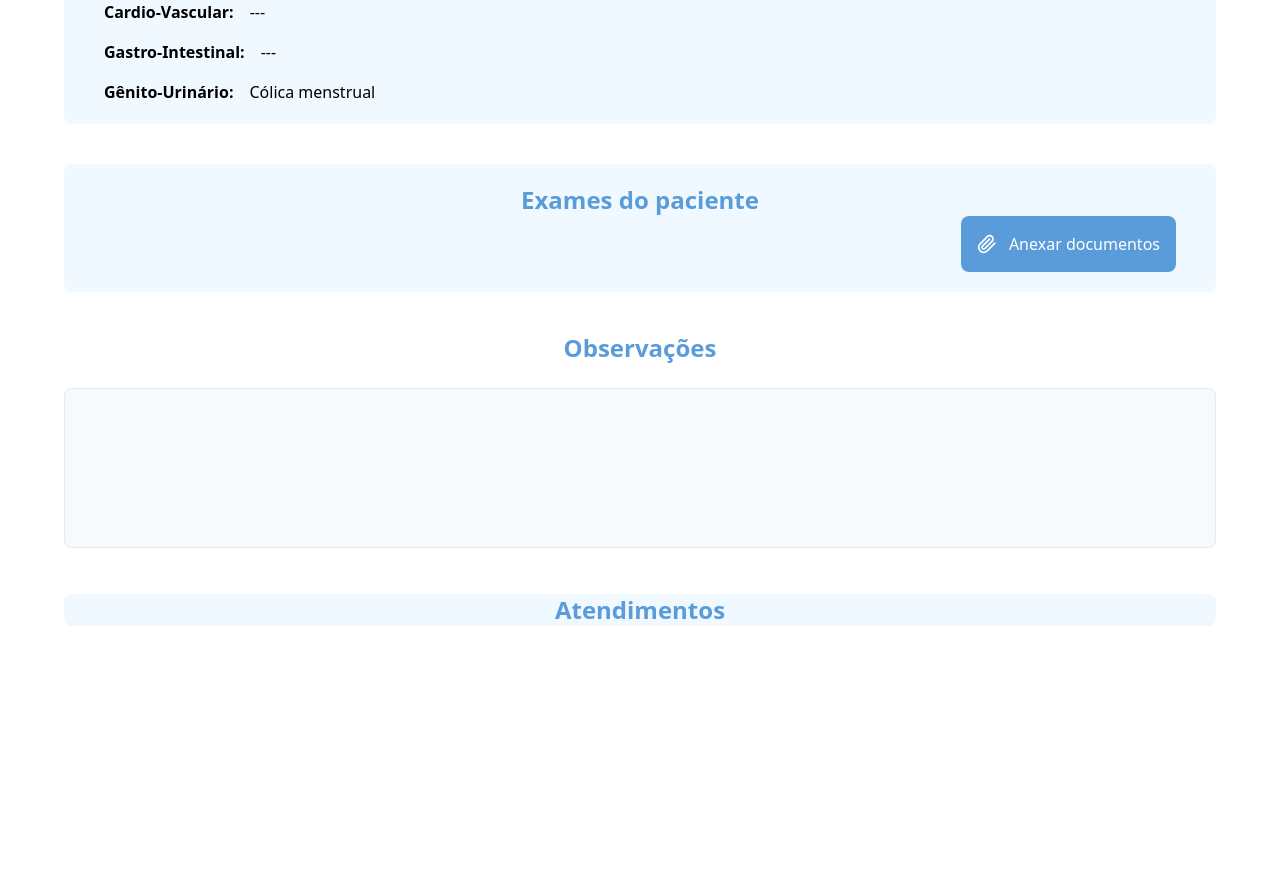
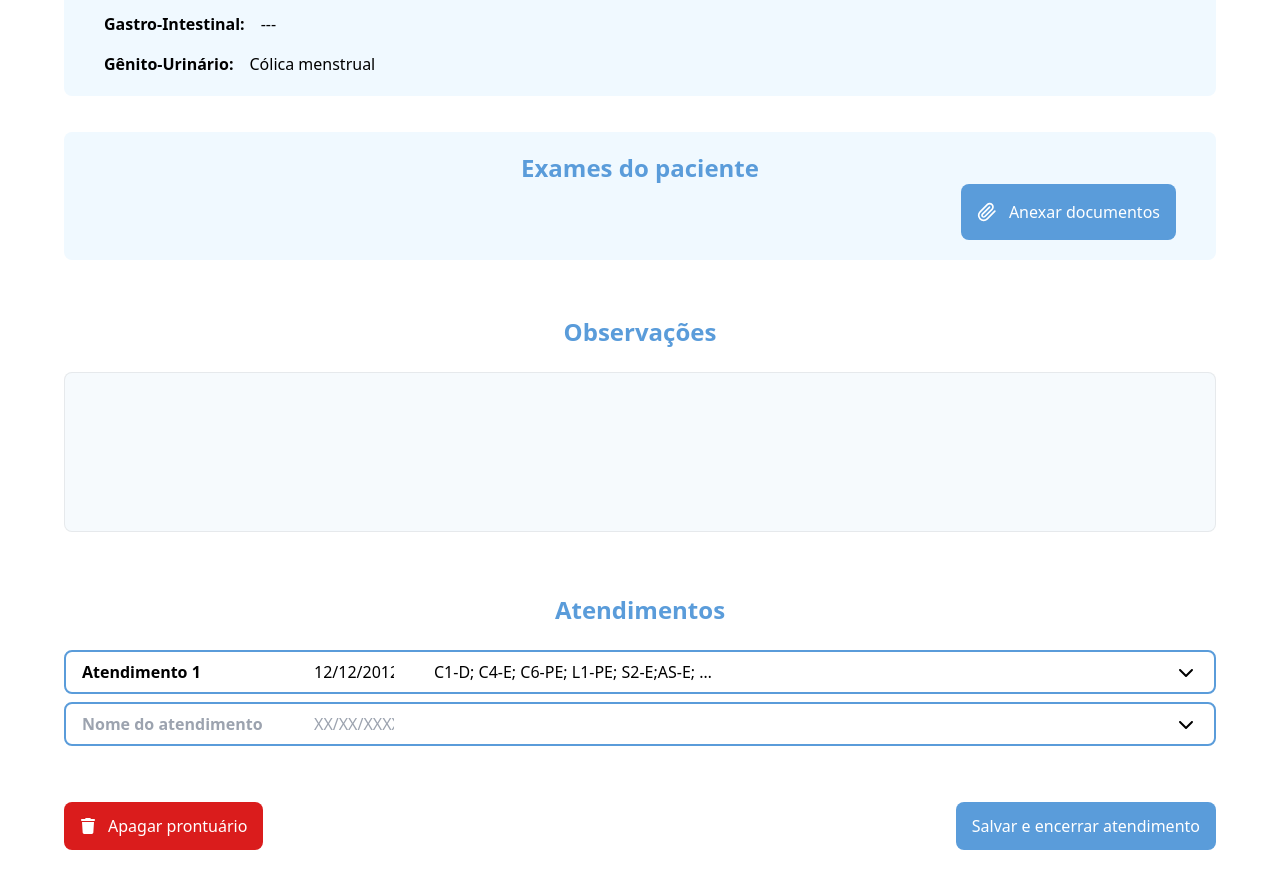
Before and after one commit to maurelio631/Prontu, a React (Vite) app: page /home/prontuario in a window 1280 px wide. Shown: the part 1100-1988 px from the top of the page. Before the commit the page ends 1750 px from the top, so only its background shows below. Built offline with nearby package versions, Linux system fonts and the light colour scheme.

Commit message:
90% pagina prontuario

```diff
--- a/src/pages/Prontuario.jsx
+++ b/src/pages/Prontuario.jsx
@@ -9,7 +9,7 @@ import Wrapper from "../components/Wrapper";
 
 //icons
 import { PiFilePngDuotone } from "react-icons/pi";
-import { FaRegTrashCan } from "react-icons/fa6";
+import { FaChevronDown, FaChevronRight, FaRegTrashCan, FaTrash } from "react-icons/fa6";
 import { LuPaperclip } from "react-icons/lu";
 import { TbChevronLeft } from "react-icons/tb";
 
@@ -17,9 +17,11 @@ export function Prontuario() {
     const [groupExams, setGroupExams] = useState([]);
     const [gallery, setGallery] = useState([]);
 
+    //modalState
     const [selectedImage, setSelectedImage] = useState(null);
     const [isModalOpen, setIsModalOpen] = useState(false);
 
+    const [isAccordionOpen, setIsAccordionOpen] = useState(false);
     //substituir dps
     const mockDados = {
         nome: 'Maria Aparecida Oliveira da Cruz',
@@ -48,14 +50,22 @@ export function Prontuario() {
         }
     };
 
+    const [atendimentoData, setAtendimentoData] = useState([
+        { nome: 'Atendimento 1', data: '12/12/2012', observacao:'C1-D; C4-E; C6-PE; L1-PE; S2-E;AS-E; Cóccix; T5-' },
+        { nome: '', data: '', observacao:'' }
+    ]);
+
     const handleExamsChange = (event) => {
         const files = Array.from(event.target.files);
-        const fileNames = files.map(file => file.name);
-        setGroupExams(fileNames);
+        const fileData = files.map(file => ({
+            url: URL.createObjectURL(file),
+            name: file.name
+        }));
+        setGroupExams(fileData);
     };
     const handleRemoveFile = (fileNameToRemove, event) => {
-        event.preventDefault();
-        setGroupExams(prevGroupExams => prevGroupExams.filter(fileName => fileName !== fileNameToRemove));
+        event.preventDefault()
+        setGroupExams(prevGroupExams => prevGroupExams.filter(file => file.name !== fileNameToRemove));
     };
 
     const handleGalleryChange = (event) => {
@@ -65,10 +75,6 @@ export function Prontuario() {
             name: file.name
         }));
         setGallery(prevGallery => [...prevGallery, ...newFiles]);
-    };
-    const handleRemoveGalleryItem = (nameToRemove, event) => {
-        event.preventDefault();
-        setGallery(prevGallery => prevGallery.filter(file => file.name !== nameToRemove));
     };
 
     const handleImageClick = (image) => {
@@ -80,17 +86,21 @@ export function Prontuario() {
         setSelectedImage(null);
     };
 
+    const toggleAccordion = (i) => {
+        setIsAccordionOpen(isAccordionOpen === i ? null : i);
+    };
+
     return (
         <Wrapper>
             <div className="w-screen">
                 <Header subtitle={'Prontuário de Atendimento de Quiropraxia'} />
 
-                <main className="max-w-6xl m-auto flex flex-col gap-8 px-4 lg:px-0">
+                <main className="max-w-6xl m-auto flex flex-col px-4 lg:px-0">
                     <Link to={'/home/pacientes'} className="outline-none w-14 h-14 rounded-full border-2 border-cinza-escuro/20 flex items-center justify-center hover:bg-black/10">
                         <TbChevronLeft className="size-8" />
                     </Link>
 
-                    <section className="w-full bg-prontuario p-3 text-base text-center bSpace rounded-lg">
+                    <section className="w-full bg-prontuario p-3 text-base text-center bSpace rounded-lg mb-9">
                         <h2 className="font-bold text-2xl">{mockDados.nome}</h2>
                         <h4 className="m-5"><b>{mockDados.nascimento ? Math.floor((new Date() - new Date(mockDados.nascimento)) / (365.25 * 24 * 60 * 60 * 1000)) : ''} anos </b> - {mockDados.nascimento}</h4>
                         <div className="flex justify-center gap-5">
@@ -104,7 +114,7 @@ export function Prontuario() {
                     </section>
 
                     <form>
-                        <section className="w-full bg-prontuario rounded-lg py-5 px-10 mb-10">
+                        <section className="w-full bg-prontuario rounded-lg py-5 px-10 mb-9">
                             <h2 className="text-azul-principal text-2xl font-bold text-center">{gallery.length === 0 ? 'Autoavaliação' : 'Galeria'}</h2>
 
                             <div className="flex justify-end mb-4 min-w-[980px]:mb-0">
@@ -203,7 +213,7 @@ export function Prontuario() {
                             )}
                         </section>
 
-                        <section className="w-full bg-prontuario rounded-lg py-5 px-10 mb-10">
+                        <section className="w-full bg-prontuario rounded-lg py-5 px-10 mb-14">
                             <h2 className="text-azul-principal text-2xl font-bold text-center">Exames do paciente</h2>
 
                             <div className="flex justify-end">
@@ -222,13 +232,15 @@ export function Prontuario() {
                             </div>
 
                             <div className="flex justify-center gap-2">
-                                {groupExams.map((fileName, index) => (
+                                {groupExams.map((file, index) => (
                                     <div key={index} className="bg-white px-2 py-3 my-2 rounded-lg flex justify-between items-center gap-2">
-                                        <PiFilePngDuotone className="size-6" />
-                                        <span>{fileName}</span>
+                                        <a href={file.url} download={file.name} className="flex items-center gap-2">
+                                            <PiFilePngDuotone className="size-6" />
+                                            <span>{file.name}</span>
+                                        </a>
                                         <button
                                             className="bg-vermelho text-white p-1.5 rounded-lg"
-                                            onClick={(event) => handleRemoveFile(fileName, event)}
+                                            onClick={(event) => handleRemoveFile(file.name, event)}
                                         >
                                             <FaRegTrashCan />
                                         </button>
@@ -237,13 +249,75 @@ export function Prontuario() {
                             </div>
                         </section>
 
-                        <section className="w-full mb-10 text-center">
+                        <section className="w-full text-center mb-14">
                             <h2 className="text-azul-principal text-2xl font-bold mb-6">Observações</h2>
                             <textarea name="observacao" id="observacao" className="resize-none bg-[#F6FAFD] border border-cinza-escuro/20 w-full h-40 rounded-lg p-4"></textarea>
                         </section>
 
-                        <section className="w-full bg-prontuario text-center rounded-lg">
+                        <section className="w-full text-center mb-14">
                             <h2 className="text-azul-principal text-2xl font-bold mb-6">Atendimentos</h2>
+
+                            {atendimentoData.map((atendimento , i) => (
+                                <div key={i} className="mb-2 bg-white border-2 border-azul-principal rounded-lg">
+                                    <div className="flex justify-between items-center py-2 px-4">
+                                        <div className=" flex gap-10">
+                                            <input
+                                                type="text"
+                                                name={`nomeAtendimento${i + 1}`}
+                                                id={`nomeAtendimento${i + 1}`}
+                                                value={atendimento.nome}
+                                                placeholder="Nome do atendimento"
+                                                className="font-semibold w-full max-w-48 "
+                                                onChange={(e) => {
+                                                    const newName = [...atendimentoData];
+                                                    newName[i].nome = e.target.value;
+                                                    setAtendimentoData(newName);
+                                                }}
+                                            />
+                                            <input
+                                                type="text"
+                                                name={`dataAtendimento${i + 1}`}
+                                                id={`dataAtendimento${i + 1}`}
+                                                value={atendimento.data}
+                                                placeholder="XX/XX/XXXX"
+                                                className="max-w-20"
+                                                onChange={(e) => {
+                                                    const newData = [...atendimentoData];
+                                                    newData[i].data = e.target.value;
+                                                    setAtendimentoData(newData);
+                                                }}
+                                            />
+                                            <span className="w-72 overflow-hidden whitespace-nowrap text-ellipsis">{atendimento.observacao}</span>
+                                        </div>
+                                        <span className="rounded-full hover:bg-azul-principal/40 p-1 cursor-pointer" onClick={() => toggleAccordion(i)}>{isAccordionOpen === i ? <FaChevronRight /> : <FaChevronDown />}</span>
+                                    </div>
+
+
+                                    {isAccordionOpen === i && (
+                                        <div className="px-10 py-5 flex-1">
+                                            <div className="flex">
+                                                <select name="select">
+                                                    <option value="valor1">Valor 1</option>
+                                                    <option value="valor2" selected>Valor 2</option>
+                                                    <option value="valor3">Valor 3</option>
+                                                </select>
+                                            </div>
+
+                                        </div>
+                                    )}
+                                </div>
+                            ))}
+                        </section>
+
+                        <section className="flex justify-between pb-16">
+                            <button className="bg-vermelho text-white px-4 py-3 font-medium rounded-lg flex justify-between items-center">
+                                <FaTrash  className="mr-3"/>
+                                Apagar prontuário
+                            </button>
+
+                            <button className="bg-azul-principal text-white px-4 py-3  font-medium rounded-lg">
+                                Salvar e encerrar atendimento
+                            </button>
                         </section>
                     </form>
                 </main>
```
